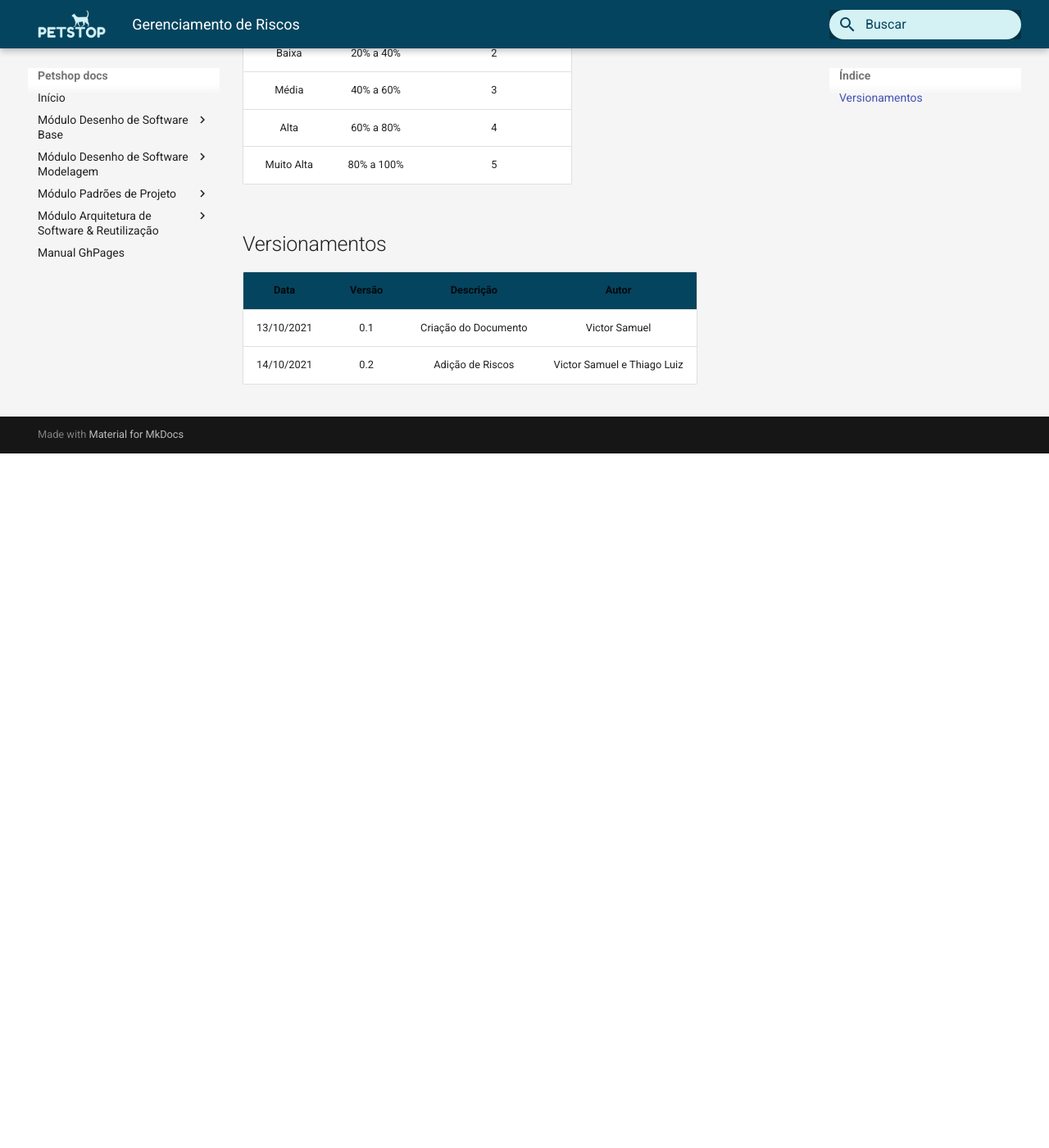
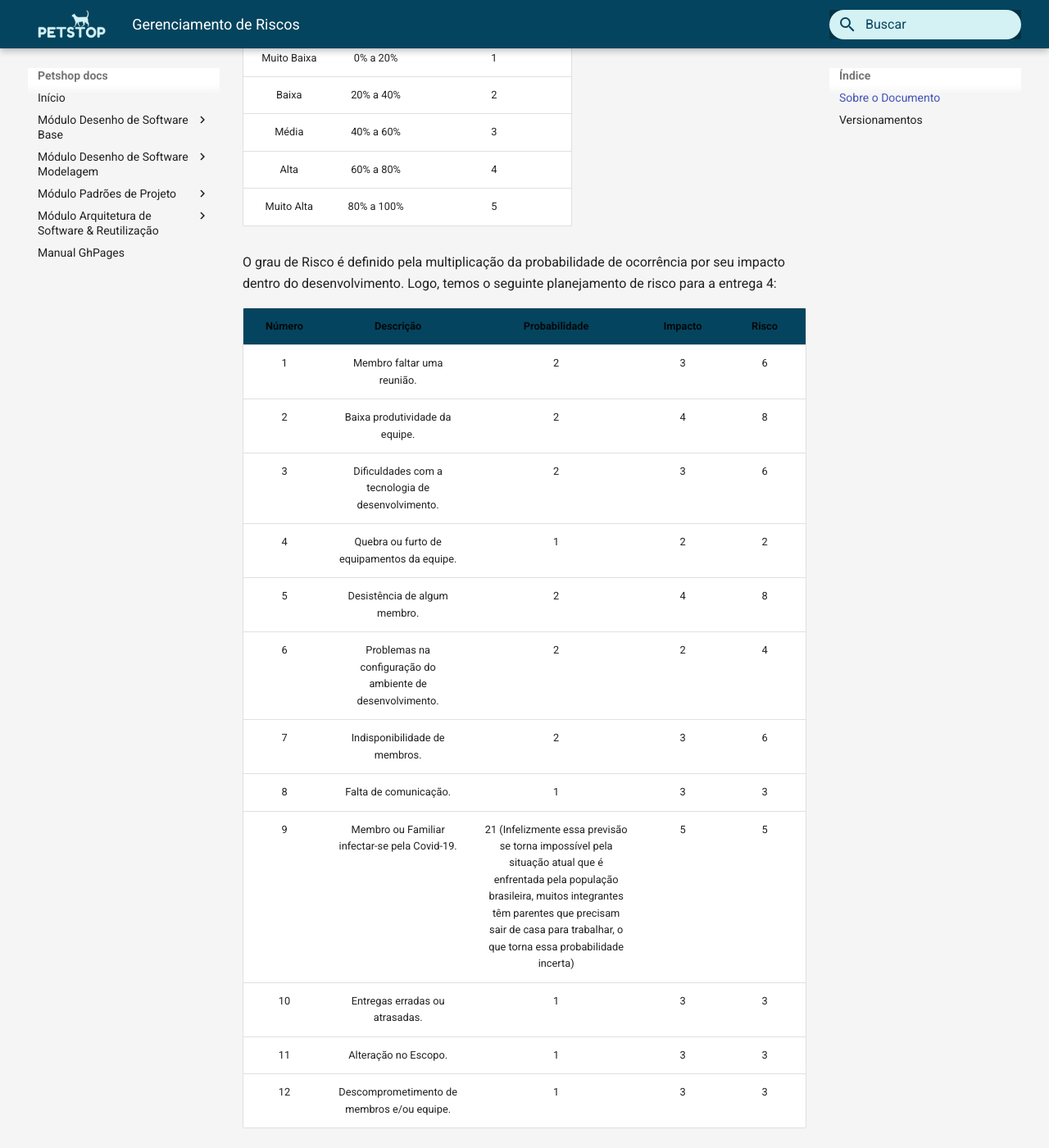
Before and after one commit to UnBArqDsw2021-1/2021.1_G3_PetStop_docs, an MkDocs documentation site: the page built from docs/arquitetura/extras/gerenciamentoDeRiscos.md, in a window 1280 px wide and 1400 px high, scrolled down 1684 px. Shown: the whole window at 82% size. Built offline with MkDocs 1.6.1 and Material for MkDocs 9.7.7, drawn with Linux system fonts in a browser that asks for light colours; before the commit the page ends 2237 px from its top, so only the background shows below that.

Commit message:
docs: adding probability of risks
Co-authored-by: thiagomesUNB <thiago.luiz20000@gmail.com>

```diff
--- a/docs/arquitetura/extras/gerenciamentoDeRiscos.md
+++ b/docs/arquitetura/extras/gerenciamentoDeRiscos.md
@@ -1,5 +1,6 @@
 # Gerenciamento de Riscos
 
+## Sobre o Documento
 O plano que iremos realizar visa relatar em uma listagem os possíveis riscos durante todas as fases do ciclo de vida do software, bem como as alternativas para contornar cada um destes riscos. Contornando estas situações adversas, pode-se manter o ritmo de trabalho da equipe de desenvolvimento.
 
 Possíveis riscos e detectáveis para cada fase (determinadas pelo andamento das unidades da disciplina) do projeto:
@@ -29,9 +30,26 @@ Análise dos riscos por meio de reuniões na plataforma Planning Poker.
 | Alta | 60%  a 80% | 4 |
 | Muito Alta | 80%  a 100% | 5 |
 
+O grau de Risco é definido pela multiplicação da probabilidade de ocorrência por seu impacto dentro do desenvolvimento. Logo, temos o seguinte planejamento de risco para a entrega 4:
+
+|    Número  |    Descrição     |  Probabilidade  | Impacto | Risco |
+| :--------: | :--------------: | :-------------: | :-----: | :----:|
+| 1 | Membro faltar uma reunião. | 2 | 3 | 6 |
+| 2 | Baixa produtividade da equipe.  | 2 | 4 | 8 |
+| 3 | Dificuldades com a tecnologia de desenvolvimento.  | 2 | 3 | 6 |
+| 4 | Quebra ou furto de equipamentos da equipe.  | 1 | 2 | 2 |
+| 5 | Desistência de algum membro.  | 2 | 4 | 8 |
+| 6 | Problemas na configuração do ambiente de desenvolvimento. | 2 | 2 | 4 |
+| 7 | Indisponibilidade de membros. | 2 | 3 | 6 |
+| 8 | Falta de comunicação. | 1 | 3 | 3 |
+| 9 | Membro ou Familiar infectar-se pela Covid-19. | 21 (Infelizmente essa previsão se torna impossível pela situação atual que é enfrentada pela população brasileira, muitos integrantes têm parentes que precisam sair de casa para trabalhar, o que torna essa probabilidade incerta) | 5 | 5 |
+| 10 | Entregas erradas ou atrasadas. | 1 | 3 | 3 |
+| 11 | Alteração no Escopo. | 1 | 3 | 3 |
+| 12 | Descomprometimento de membros e/ou equipe. | 1 | 3 | 3 |
+
 ## Versionamentos
 
-|    Data    | Versão |      Descrição       |                                               Autor                                               |
-| :--------: | :----: | :------------------: | :-----------------------------------------------------------------------------------------------: |
+|    Data    | Versão |      Descrição       |      Autor      |
+| :--------: | :----: | :------------------: | :-------------: |
 | 13/10/2021 |  0.1   | Criação do Documento | Victor Samuel  |
 | 14/10/2021 |  0.2   | Adição de Riscos | Victor Samuel e Thiago Luiz  |
```
